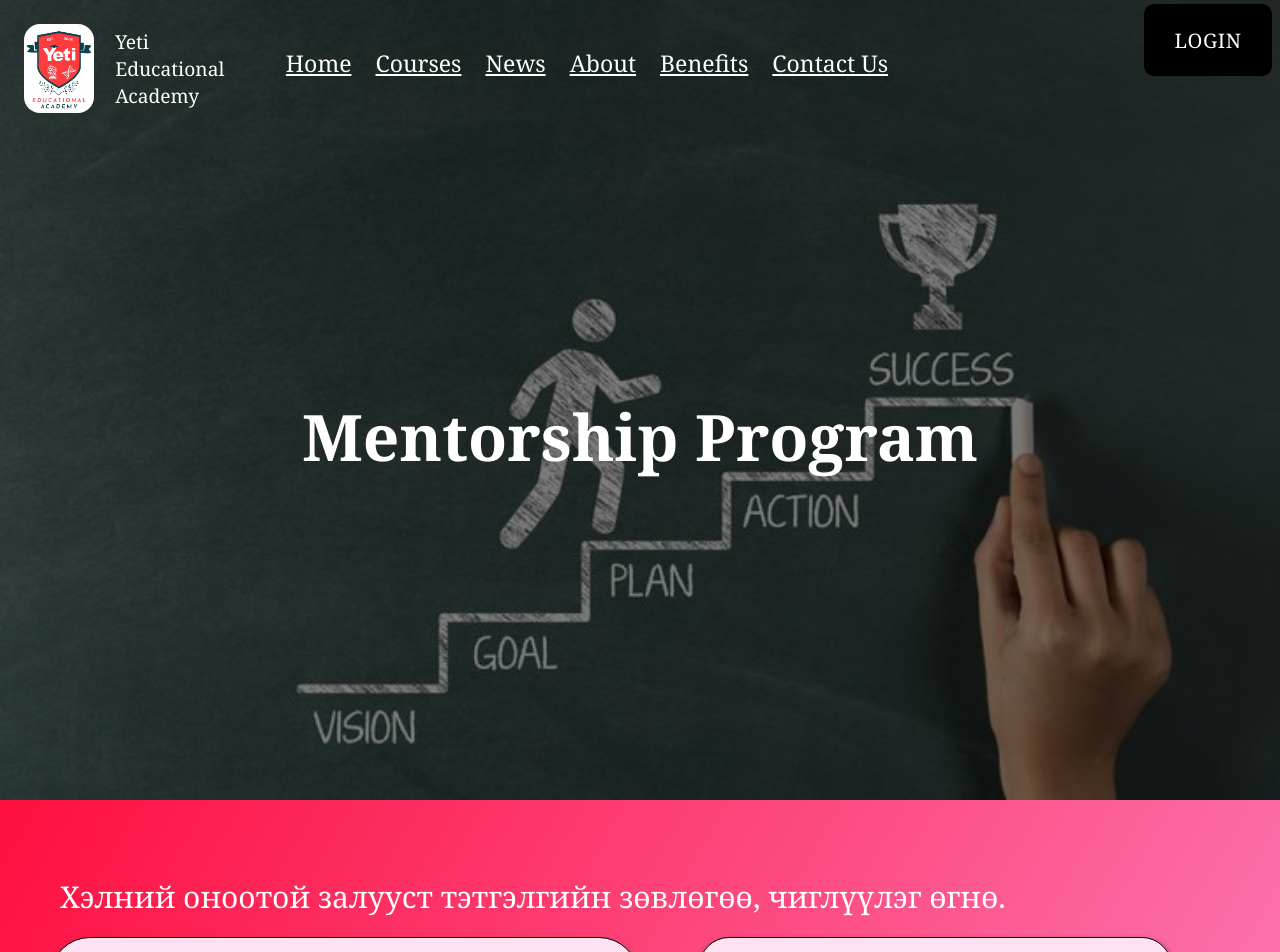
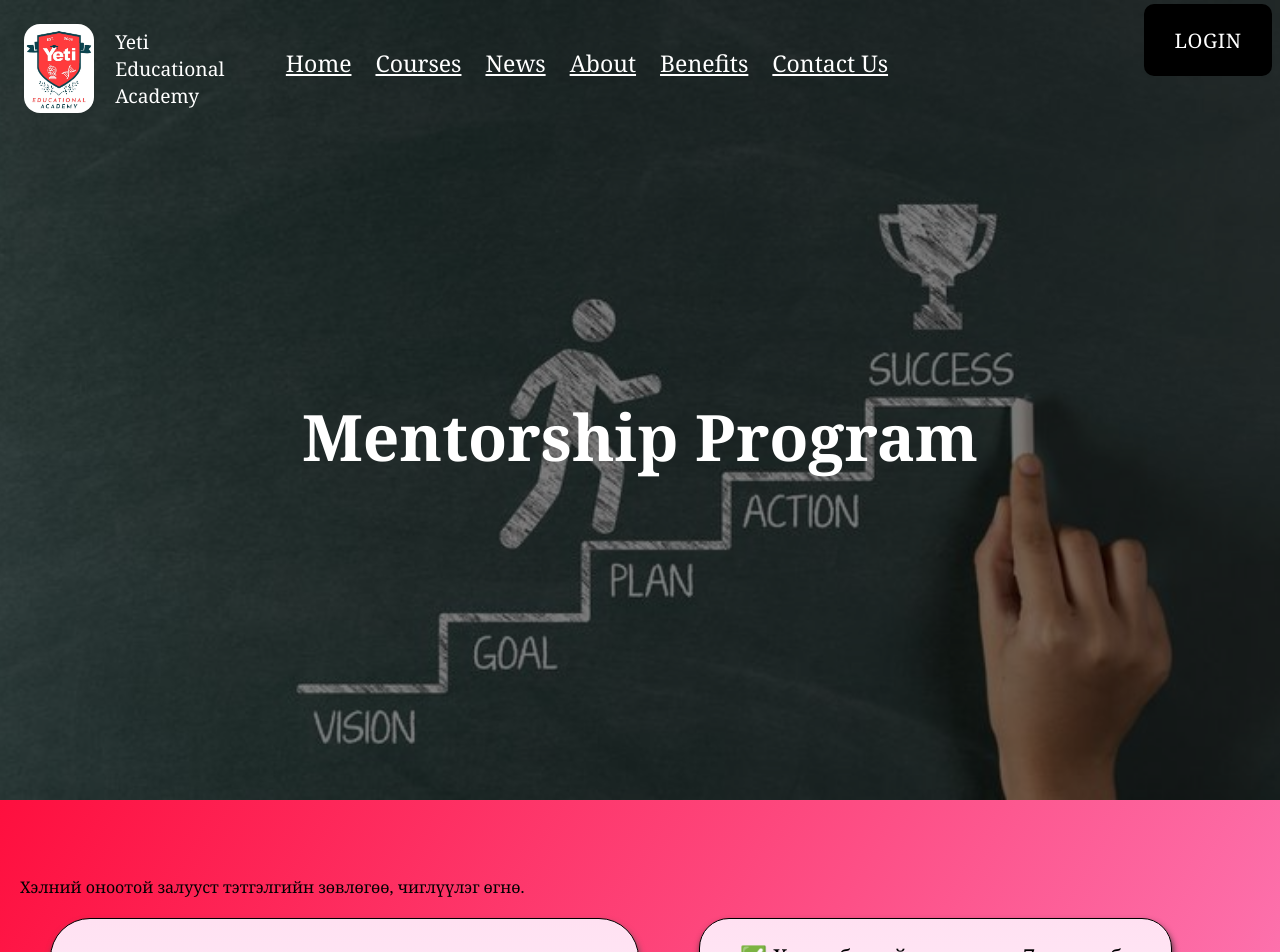
Before and after one commit to BRPS12/YetiFront, a React (Create React App) app: page /course/1 in a window 1280 px wide. Shown: the top 952 px of the page. Built offline with nearby package versions, Linux system fonts and the light colour scheme; no server answers.

Commit message:
Update Course1.css

```diff
--- a/src/Pages/Courses/Course1.css
+++ b/src/Pages/Courses/Course1.css
@@ -9,12 +9,13 @@
 .firstCont {
     margin-bottom: 20px; width: 90vw
 }
-.firstText {
+.course1Title {
     font-size: 30px;
     color: #fff;
     font-family: Georgia;
     margin-left: 40px;
     text-align: center;
+    border-width:0
 }
 .firstRow {
     display: flex;
```
